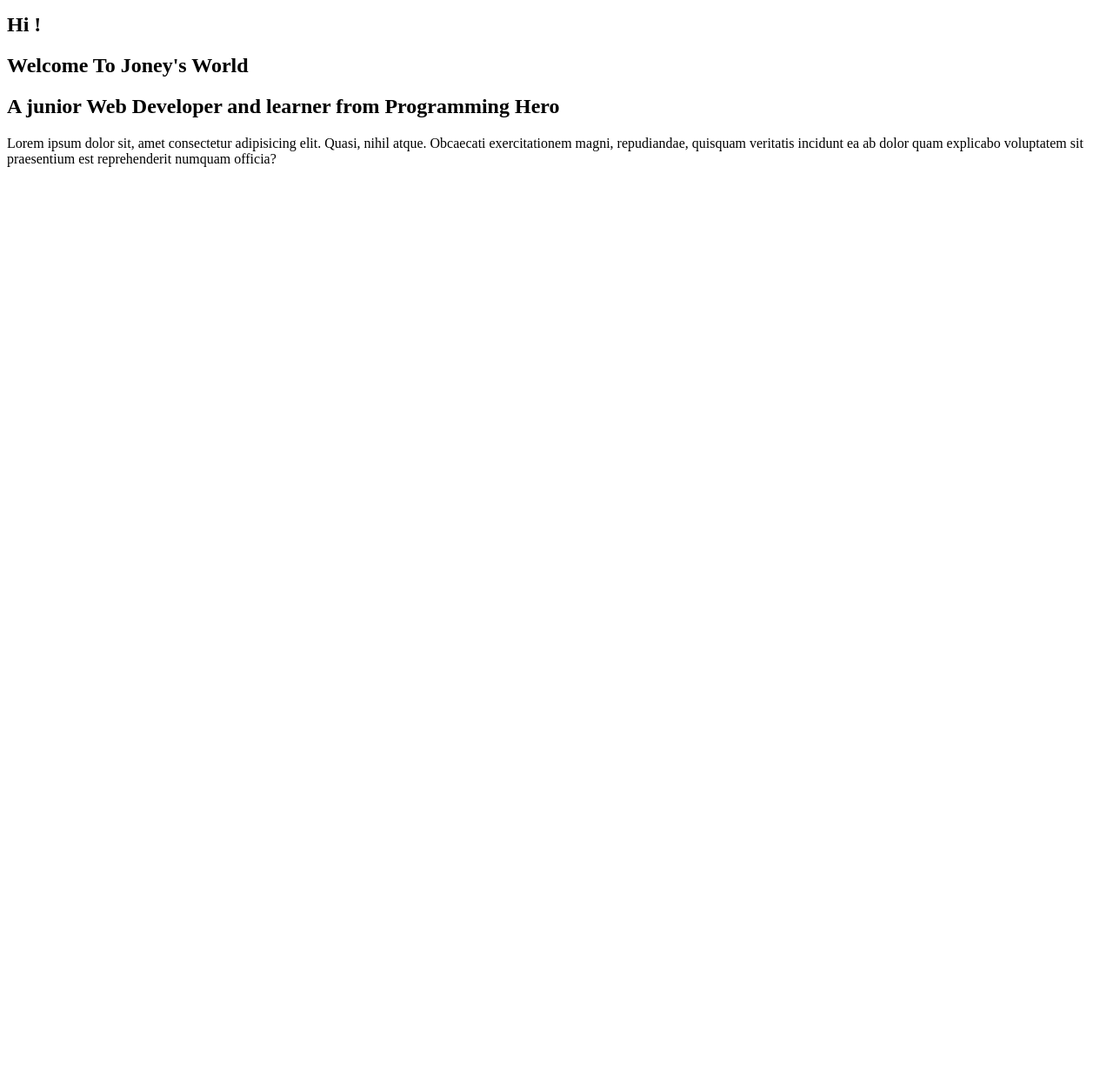
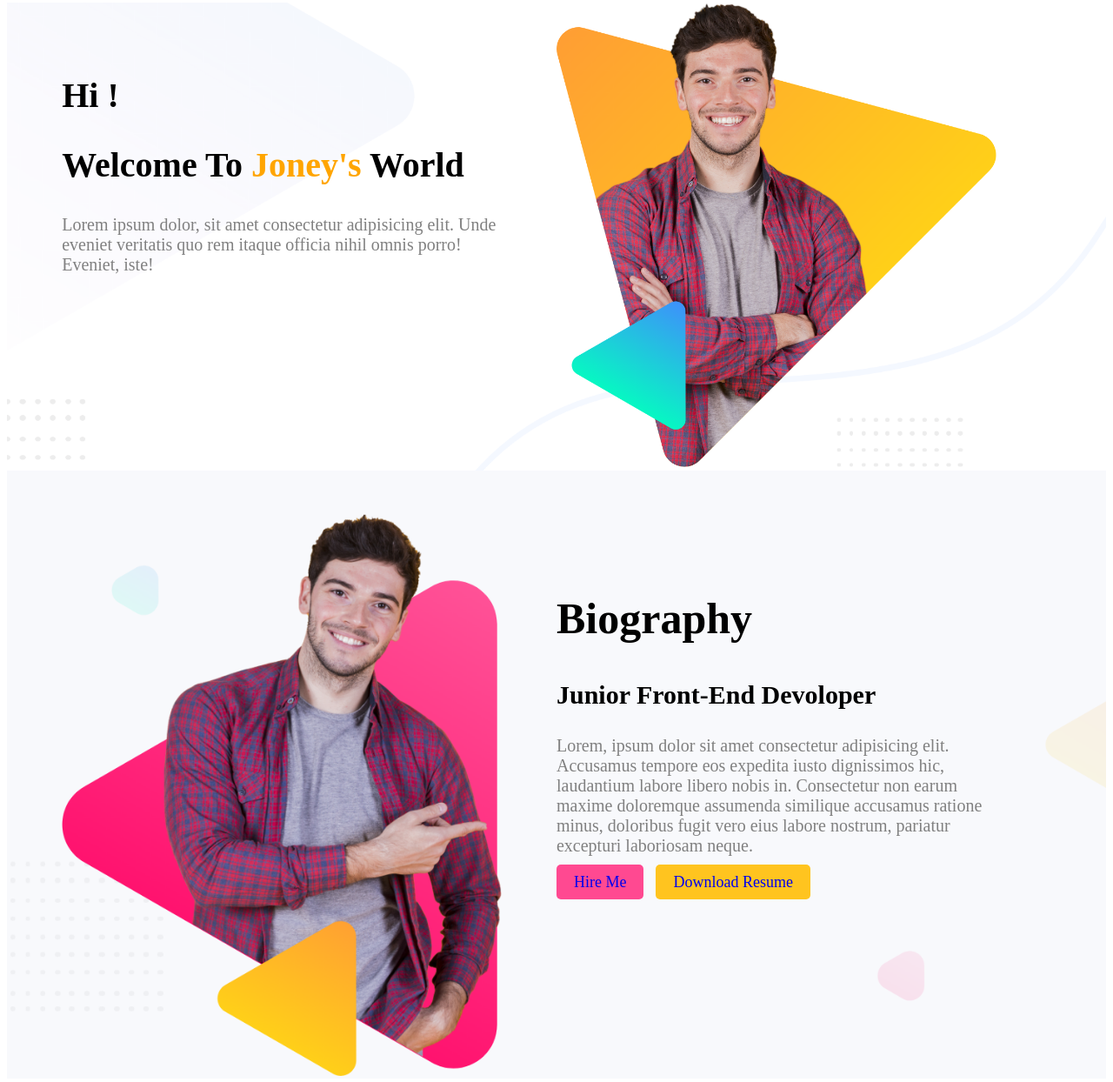
Before and after one commit to jonytalukdar/my-portfolio, a plain HTML site: page index.html in a window 1280 px wide. Shown: the part 5-1249 px from the top of the page at 87% size. Before the commit the page ends 800 px from the top, so only its background shows below. Drawn offline with Linux system fonts and the light colour scheme.

Commit message:
added some line in index.html and style.css

```diff
--- a/index.html
+++ b/index.html
@@ -4,20 +4,44 @@
     <meta charset="UTF-8" />
     <meta name="viewport" content="width=device-width, initial-scale=1.0" />
     <title>My Portfolio</title>
+    <link rel="preconnect" href="https://fonts.gstatic.com" />
+    <link
+      href="https://fonts.googleapis.com/css2?family=Poppins:ital,wght@0,700;1,400&display=swap"
+      rel="stylesheet"
+    />
     <link rel="stylesheet" href="style.css" />
   </head>
   <body>
-    <section id="top-banner">
+    <section id="banner">
       <div class="half-width">
         <h1>Hi !</h1>
-        <h1>Welcome To Joney's World</h1>
-        <h2>A junior Web Developer and learner from Programming Hero</h2>
+        <h1>Welcome To <span class="name-highlight"> Joney's </span> World</h1>
         <p>
-          Lorem ipsum dolor sit, amet consectetur adipisicing elit. Quasi, nihil
-          atque. Obcaecati exercitationem magni, repudiandae, quisquam veritatis
-          incidunt ea ab dolor quam explicabo voluptatem sit praesentium est
-          reprehenderit numquam officia?
+          Lorem ipsum dolor, sit amet consectetur adipisicing elit. Unde eveniet
+          veritatis quo rem itaque officia nihil omnis porro! Eveniet, iste!
         </p>
+      </div>
+      <div class="half-width">
+        <img src="images/peter.png" alt="" />
+      </div>
+    </section>
+
+    <section id="biography">
+      <div class="half-width">
+        <img src="images/peter_dream.png" alt="" />
+      </div>
+      <div class="half-width">
+        <h2>Biography</h2>
+        <h3>Junior Front-End Devoloper</h3>
+        <p>
+          Lorem, ipsum dolor sit amet consectetur adipisicing elit. Accusamus
+          tempore eos expedita iusto dignissimos hic, laudantium labore libero
+          nobis in. Consectetur non earum maxime doloremque assumenda similique
+          accusamus ratione minus, doloribus fugit vero eius labore nostrum,
+          pariatur excepturi laboriosam neque.
+        </p>
+        <a href="#" class="hire-button">Hire Me</a>
+        <a href="#" class="resume-button">Download Resume</a>
       </div>
     </section>
   </body>
--- a/style.css
+++ b/style.css
@@ -0,0 +1,71 @@
+#banner {
+  background-image: url(images/header-bg.png);
+  background-repeat: no-repeat;
+  background-size: cover;
+  overflow: hidden;
+}
+#banner h1 {
+  font-size: 40px;
+}
+#banner p {
+  font-size: 20px;
+  color: gray;
+}
+
+#banner .name-highlight {
+  color: orange;
+}
+img {
+  width: 100%;
+}
+.half-width {
+  width: 40%;
+  float: left;
+  margin-left: 5%;
+}
+.half-width:first-child {
+  margin-top: 50px;
+}
+
+#biography {
+  background-image: url(images/biography-bg.png);
+  background-repeat: no-repeat;
+  background-position: center;
+  background-size: cover;
+  overflow: hidden;
+}
+
+#biography h2 {
+  font-size: 50px;
+}
+#biography h3 {
+  font-size: 30px;
+}
+
+#biography p {
+  font-size: 20px;
+  color: gray;
+}
+
+#biography .half-width:last-child {
+  margin-top: 50px;
+  padding-top: 50px;
+}
+
+.hire-button {
+  text-decoration: none;
+  background: linear-gradient(#ff4991, #ff4991);
+  padding: 10px 20px;
+  border-radius: 5px;
+  font-size: 18px;
+  margin-right: 10px;
+}
+
+.resume-button {
+  text-decoration: none;
+  background: linear-gradient(#ffc41f, #ffc41f);
+  padding: 10px 20px;
+  border-radius: 5px;
+  font-size: 18px;
+  margin-right: 10px;
+}
```
